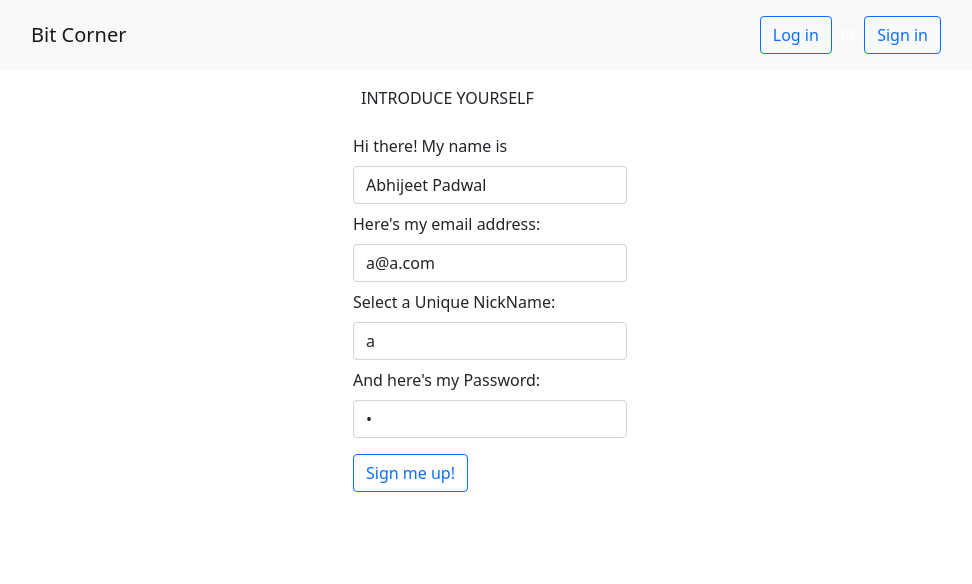
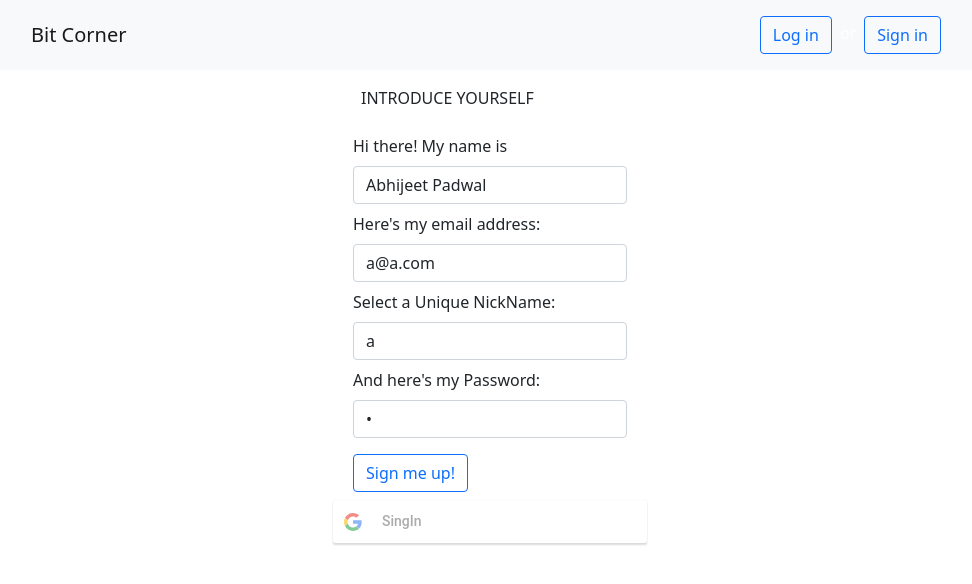
Before and after one commit to padwalab/BitCorner-Frontend, a React (Create React App) app: page /signin in a window 1280 px wide. Shown: the top 584 px of the page, without its empty margins (150-1122 px from the left). Built offline with nearby package versions, Linux system fonts and the light colour scheme.

Commit message:
google authentication

```diff
--- a/package.json
+++ b/package.json
@@ -12,6 +12,7 @@
     "react-bootstrap": "^1.5.2",
     "react-bootstrap-typeahead": "^5.1.4",
     "react-dom": "^17.0.2",
+    "react-google-login": "^5.2.2",
     "react-redux": "^7.2.4",
     "react-router-dom": "^5.2.0",
     "react-scripts": "4.0.3",
--- a/src/components/Login.jsx
+++ b/src/components/Login.jsx
@@ -1,6 +1,7 @@
 import axios from "axios";
 import React, { Component } from "react";
-import { Alert, Button, Container, Form } from "react-bootstrap";
+import { Alert, Button, Container, Form, Row } from "react-bootstrap";
+import GoogleLogin from "react-google-login";
 import { connect } from "react-redux";
 import { Redirect } from "react-router";
 import * as V1APIS from "../apis/v1";
@@ -21,9 +22,20 @@ class Login extends Component {
     this.setState({ password });
   };
 
-  handleLogin = (e) => {
+  responseGoogle = (response) => {
+    console.log(response);
+    console.log(response.profileObj);
+    const { email, googleId } = response.profileObj;
+    this.setState({
+      email,
+      password: googleId,
+    });
+    this.handleLogin();
+  };
+
+  handleLogin = () => {
     const { warning, ...loginData } = this.state;
-    e.preventDefault();
+
     axios
       .post(V1APIS.LOG_IN_API, loginData) //done
       .then((res) => {
@@ -39,7 +51,12 @@ class Login extends Component {
   render() {
     let logInForm;
     logInForm = (
-      <Form onSubmit={(e) => this.handleLogin(e)}>
+      <Form
+        onSubmit={(e) => {
+          e.preventDefault();
+          this.handleLogin();
+        }}
+      >
         {this.state.warning ? (
           <Alert variant="danger">Invalid User creadentials</Alert>
         ) : null}
@@ -77,8 +94,20 @@ class Login extends Component {
     );
     return (
       <Container className="container w-25">
-        {this.warning}
-        {this.props.isLoggedIn ? <Redirect to="/dashboard" /> : logInForm}
+        <Row>
+          {this.warning}
+          {this.props.isLoggedIn ? <Redirect to="/dashboard" /> : logInForm}
+        </Row>
+        <Row>
+          <GoogleLogin
+            clientId="997333689935-7qa58drcpi254ke1eips2vqft4k5ss8a.apps.googleusercontent.com"
+            buttonText="LogIn"
+            onSuccess={this.responseGoogle}
+            onFailure={this.failureResponseGoogle}
+            cookiePolicy={"single_host_origin"}
+            // disabled={!this.state.unique ? true : false}
+          />
+        </Row>
       </Container>
     );
   }
--- a/src/components/SignIn.jsx
+++ b/src/components/SignIn.jsx
@@ -1,10 +1,11 @@
 import React, { Component } from "react";
-import { Form, Button, Container, Alert } from "react-bootstrap";
+import { Form, Button, Container, Alert, Row } from "react-bootstrap";
 import { connect } from "react-redux";
 import { signInUser } from "../redux/actions/action-helper";
 import axios from "axios";
 import { Redirect } from "react-router";
 import * as V1APIS from "../apis/v1";
+import GoogleLogin from "react-google-login";
 class Signin extends Component {
   state = {
     name: "Abhijeet Padwal",
@@ -13,13 +14,22 @@ class Signin extends Component {
     nickName: "a",
     warning: false,
     success: false,
+    unique: true,
   };
   handleName = (name) => {
     this.setState({ name });
   };
 
   handleNickName = (nickName) => {
-    this.setState({ nickName });
+    axios
+      .get(`http://localhost:8080/api/users/unique/${nickName}`)
+      .then((res) =>
+        res.status === 200
+          ? this.setState({ nickName, unique: true })
+          : this.setState({ unique: false })
+      )
+      .catch((error) => this.setState({ nickName, unique: false }));
+    // this.setState({ nickName });
   };
 
   handleEmail = (email) => {
@@ -29,9 +39,25 @@ class Signin extends Component {
     this.setState({ password });
   };
 
-  handleSignInUser = (e) => {
+  responseGoogle = (response) => {
+    console.log(response);
+    console.log(response.profileObj);
+    const { email, name, googleId } = response.profileObj;
+    this.setState({
+      name,
+      email,
+      password: googleId,
+      nickName: this.state.nickName,
+    });
+    this.handleSignInUser();
+  };
+  failureResponseGoogle = (response) => {
+    console.log(response);
+  };
+
+  handleSignInUser = () => {
     const { success, warning, ...payload } = this.state;
-    e.preventDefault();
+    // e.preventDefault();
     axios
       .post(V1APIS.SIGN_IN_API, payload) //done
       .then((res) => {
@@ -47,7 +73,12 @@ class Signin extends Component {
   render() {
     let signInForm;
     signInForm = (
-      <Form onSubmit={this.handleSignInUser}>
+      <Form
+        onSubmit={(e) => {
+          e.preventDefault();
+          this.handleSignInUser();
+        }}
+      >
         {this.state.warning ? (
           <Alert variant="danger">Sign in failed</Alert>
         ) : null}
@@ -86,6 +117,9 @@ class Signin extends Component {
             value={this.state.nickName}
             required
           />
+          <Form.Text style={{ color: "red" }} hidden={this.state.unique} muted>
+            Not unique
+          </Form.Text>
         </Form.Group>
         <Form.Group className="m-2">
           <Form.Label>And here's my Password:</Form.Label>
@@ -101,7 +135,21 @@ class Signin extends Component {
         </Button>
       </Form>
     );
-    return <Container className="container w-25">{signInForm}</Container>;
+    return (
+      <Container className="container w-25">
+        <Row>{signInForm}</Row>
+        <Row>
+          <GoogleLogin
+            clientId="997333689935-7qa58drcpi254ke1eips2vqft4k5ss8a.apps.googleusercontent.com"
+            buttonText="SingIn"
+            onSuccess={this.responseGoogle}
+            onFailure={this.failureResponseGoogle}
+            cookiePolicy={"single_host_origin"}
+            disabled={!this.state.unique ? true : false}
+          />
+        </Row>
+      </Container>
+    );
   }
 }
 export default connect(null, { signInUser })(Signin);
```
Also changed, not shown: 2 other files (tests, documents, lock files or other folders).
